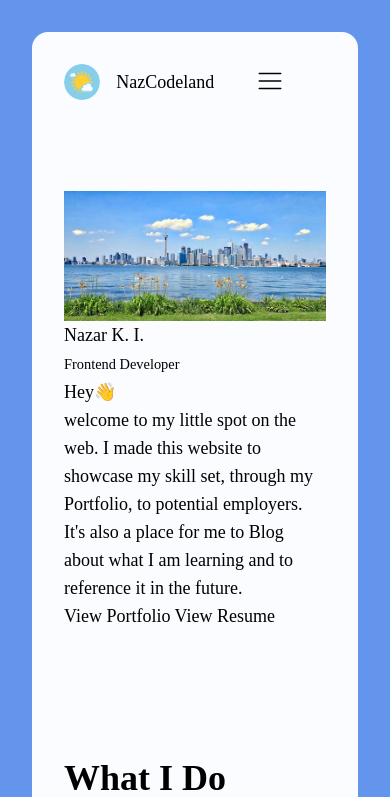
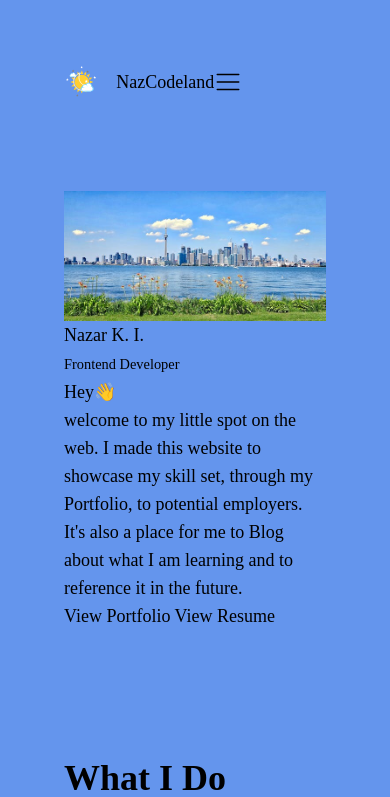
Before and after one commit to NazCodeland/NazCodeland-V2, a SvelteKit app: page / in a window 390 px wide. Shown: the top 797 px of the page. Built offline with nearby package versions, Linux system fonts and the light colour scheme; a web font is replaced by a local one.

Commit message:
uncomponitized Hamburger.svelte, it's just inline svg now. Restructured ThemePalette.Svelte to be inside of Menu.svelte

```diff
--- a/src/lib/components/Hamburger.svelte
+++ /dev/null
@@ -1,54 +0,0 @@
-<script lang="ts">
-	import { browser } from '$app/environment';
-	import { createEventDispatcher } from 'svelte';
-	import Menu from '$lib/components/Hamburger/Menu.svelte';
-
-	const dispatch = createEventDispatcher();
-	const showPalettes = () => {
-		dispatch('showPalette');
-	};
-</script>
-
-<button on:click={showPalettes} type="button" tabindex="0" class="hamburger" aria-label="menu">
-	<svg width="24" height="24" viewBox="0 0 24 24" fill="none" xmlns="http://www.w3.org/2000/svg">
-		<path
-			fill-rule="evenodd"
-			clip-rule="evenodd"
-			d="M0.5 4.5C0.5 4.08578 0.835785 3.75 1.25 3.75H22.75C23.1642 3.75 23.5 4.08578 23.5 4.5C23.5 4.91422 23.1642 5.25 22.75 5.25H1.25C0.835785 5.25 0.5 4.91422 0.5 4.5ZM0.5 12C0.5 11.5858 0.835785 11.25 1.25 11.25H22.75C23.1642 11.25 23.5 11.5858 23.5 12C23.5 12.4142 23.1642 12.75 22.75 12.75H1.25C0.835785 12.75 0.5 12.4142 0.5 12ZM1.25 18.75C0.835785 18.75 0.5 19.0858 0.5 19.5C0.5 19.9142 0.835785 20.25 1.25 20.25H22.75C23.1642 20.25 23.5 19.9142 23.5 19.5C23.5 19.0858 23.1642 18.75 22.75 18.75H1.25Z"
-			fill="currentColor"
-		/>
-	</svg>
-	<Menu />
-</button>
-
-<style>
-	.hamburger {
-		display: grid;
-		place-items: center;
-
-		min-inline-size: 28px;
-		min-block-size: 28px;
-		border: none;
-		background-color: transparent;
-	}
-
-	/* this setting is set in reset.css but in More Contrast in firefox this is needed again */
-	.hamburger:focus {
-		outline-offset: 0;
-		outline-width: 0.1rem;
-		outline-style: solid;
-		outline-color: canvasText;
-
-		border-radius: var(--spacer-4);
-	}
-
-	.hamburger:is(:focus-visible) {
-		outline-style: dashed;
-	}
-
-	@media (min-width: 53rem) {
-		.hamburger {
-			display: none;
-		}
-	}
-</style>
--- a/src/lib/components/Hamburger/Menu.Svelte
+++ b/src/lib/components/Menu.Svelte
@@ -1,5 +1,5 @@
 <script>
-	import ThemePalettes from '$lib/components/Hamburger/Menu/ThemePalettes.svelte';
+	import ThemePalettes from './Menu/ThemePalettes.svelte';
 </script>
 
 <nav class="menu">
--- a/src/routes/+layout.svelte
+++ b/src/routes/+layout.svelte
@@ -3,7 +3,7 @@
 	import setColorSchemeAttribute from '$lib/components/colorSchemeToggle/action/setColorSchemeAttribute';
 
 	import ColorSchemeToggle from '$lib/components/ColorSchemeToggle.svelte';
-	import Hamburger from '$lib/components/Hamburger.svelte';
+	import Menu from '$lib/components/Menu.svelte';
 
 	let togglePalette = true;
 	function showPalette() {
@@ -28,7 +28,19 @@
 			<div class="menu-and-filter">
 				<!-- TODO: the styles for this menu need to be adjusted -->
 				<!-- this needs to be done so that in mobile viewpoints, when the menu is minimized the navigation still shows up in landmarks -->
-				<Hamburger />
+
+				<!-- prettier-ignore -->
+				<button on:click={showPalettes} type="button" tabindex="0" class="hamburger" aria-label="menu">
+					<svg width="24" height="24" viewBox="0 0 24 24" fill="none" xmlns="http://www.w3.org/2000/svg">
+						<path
+							fill-rule="evenodd"
+							clip-rule="evenodd"
+							d="M0.5 4.5C0.5 4.08578 0.835785 3.75 1.25 3.75H22.75C23.1642 3.75 23.5 4.08578 23.5 4.5C23.5 4.91422 23.1642 5.25 22.75 5.25H1.25C0.835785 5.25 0.5 4.91422 0.5 4.5ZM0.5 12C0.5 11.5858 0.835785 11.25 1.25 11.25H22.75C23.1642 11.25 23.5 11.5858 23.5 12C23.5 12.4142 23.1642 12.75 22.75 12.75H1.25C0.835785 12.75 0.5 12.4142 0.5 12ZM1.25 18.75C0.835785 18.75 0.5 19.0858 0.5 19.5C0.5 19.9142 0.835785 20.25 1.25 20.25H22.75C23.1642 20.25 23.5 19.9142 23.5 19.5C23.5 19.0858 23.1642 18.75 22.75 18.75H1.25Z"
+							fill="currentColor"
+						/>
+					</svg>
+				</button>
+				<Menu />
 			</div>
 		</header>
 
@@ -93,4 +105,34 @@
 		display: flex;
 		gap: var(--spacer-8);
 	}
+
+	.hamburger {
+		display: grid;
+		place-items: center;
+
+		min-inline-size: 28px;
+		min-block-size: 28px;
+		border: none;
+		background-color: transparent;
+	}
+
+	/* this setting is set in reset.css but in More Contrast in firefox this is needed again */
+	.hamburger:focus {
+		outline-offset: 0;
+		outline-width: 0.1rem;
+		outline-style: solid;
+		outline-color: canvasText;
+
+		border-radius: var(--spacer-4);
+	}
+
+	.hamburger:is(:focus-visible) {
+		outline-style: dashed;
+	}
+
+	@media (min-width: 53rem) {
+		.hamburger {
+			display: none;
+		}
+	}
 </style>
```
Also changed, not shown: src/lib/components/Menu/ThemePalettes.svelte (renamed from src/lib/components/Hamburger/Menu/ThemePalettes.svelte).
